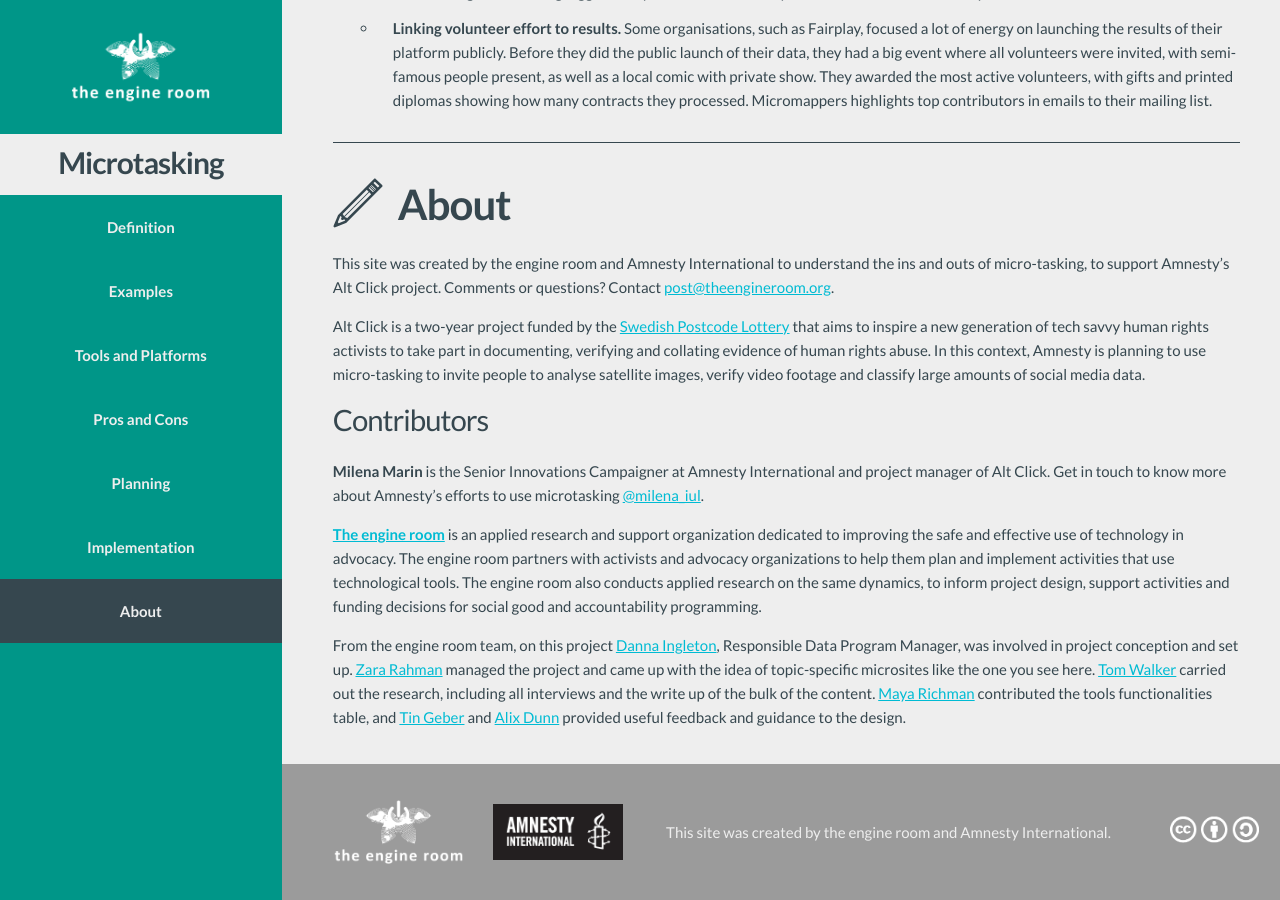
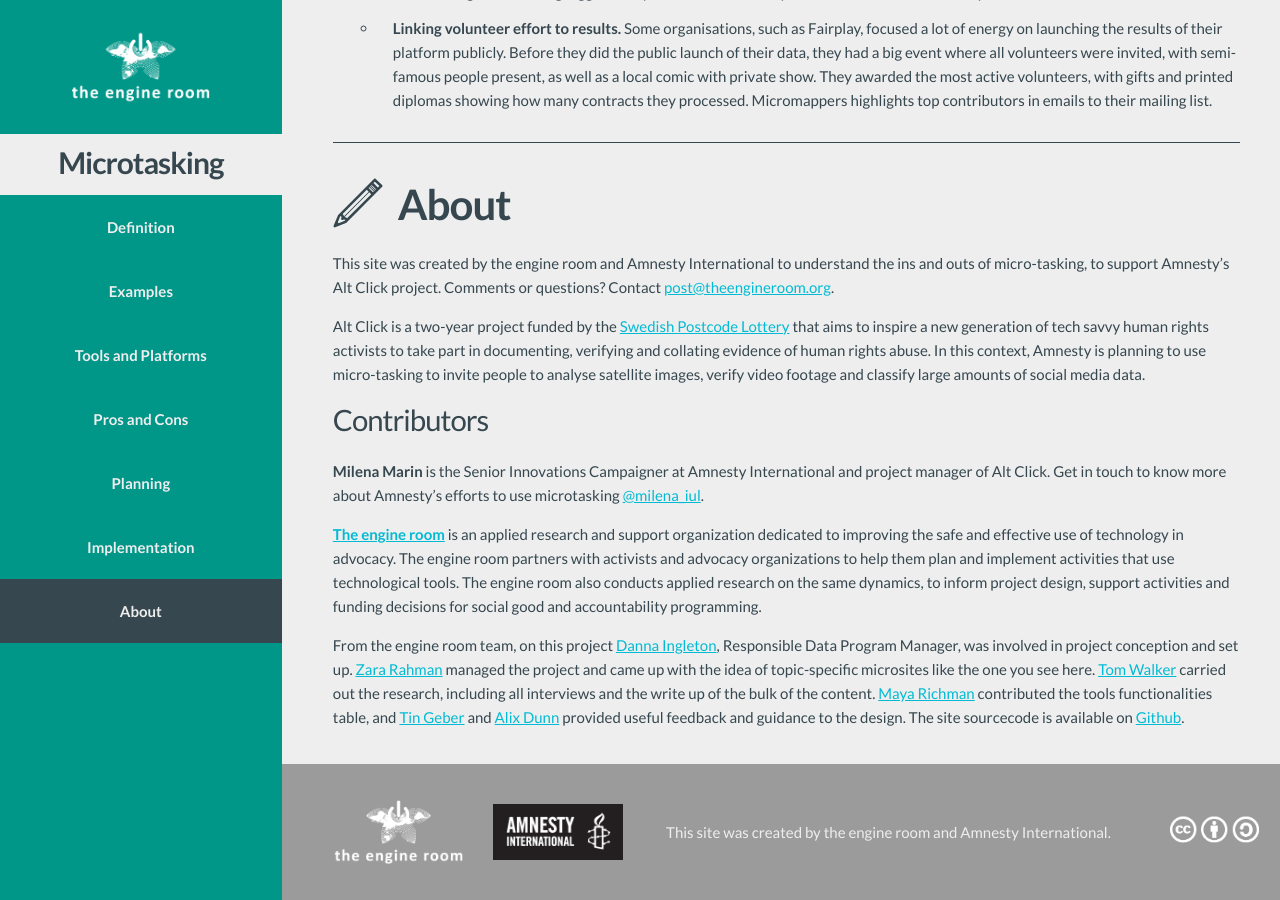
Before and after one commit to the-engine-room/library, a Jekyll site: the page built from _posts/2015-12-07-microtasking.md, in a window 1280 px wide and 900 px high, scrolled down 10875 px. Built offline with Jekyll 4.4.1, drawn with Linux system fonts in a browser that asks for light colours; nearby versions of some CDN libraries; comment, search, counter and statistics services are not loaded.

Commit message:
Update 2015-12-07-microtasking.md

```diff
--- a/_posts/2015-12-07-microtasking.md
+++ b/_posts/2015-12-07-microtasking.md
@@ -239,4 +239,4 @@ __Milena Marin__ is the Senior Innovations Campaigner at Amnesty International a
 
 __[The engine room](//theengineroom.org)__ is an applied research and support organization dedicated to improving the safe and effective use of technology in advocacy. The engine room partners with activists and advocacy organizations to help them plan and implement activities that use technological tools. The engine room also conducts applied research on the same dynamics, to inform project design, support activities and funding decisions for social good and accountability programming.
 
-From the engine room team, on this project [Danna Ingleton](https://www.theengineroom.org/our_team/danna-ingleton/), Responsible Data Program Manager, was involved in project conception and set up. [Zara Rahman](https://www.theengineroom.org/our_team/zara-rahman/) managed the project and came up with the idea of topic-specific microsites like the one you see here. [Tom Walker](https://www.theengineroom.org/our_team/tom-walker/) carried out the research, including all interviews and the write up of the bulk of the content. [Maya Richman](https://www.theengineroom.org/our_team/maya-richman/) contributed the tools functionalities table, and [Tin Geber](https://www.theengineroom.org/our_team/tin-geber/) and [Alix Dunn](https://www.theengineroom.org/our_team/alix-dunn/) provided useful feedback and guidance to the design.
+From the engine room team, on this project [Danna Ingleton](https://www.theengineroom.org/our_team/danna-ingleton/), Responsible Data Program Manager, was involved in project conception and set up. [Zara Rahman](https://www.theengineroom.org/our_team/zara-rahman/) managed the project and came up with the idea of topic-specific microsites like the one you see here. [Tom Walker](https://www.theengineroom.org/our_team/tom-walker/) carried out the research, including all interviews and the write up of the bulk of the content. [Maya Richman](https://www.theengineroom.org/our_team/maya-richman/) contributed the tools functionalities table, and [Tin Geber](https://www.theengineroom.org/our_team/tin-geber/) and [Alix Dunn](https://www.theengineroom.org/our_team/alix-dunn/) provided useful feedback and guidance to the design. The site sourcecode is available on [Github](https://github.com/the-engine-room/library/).
```
